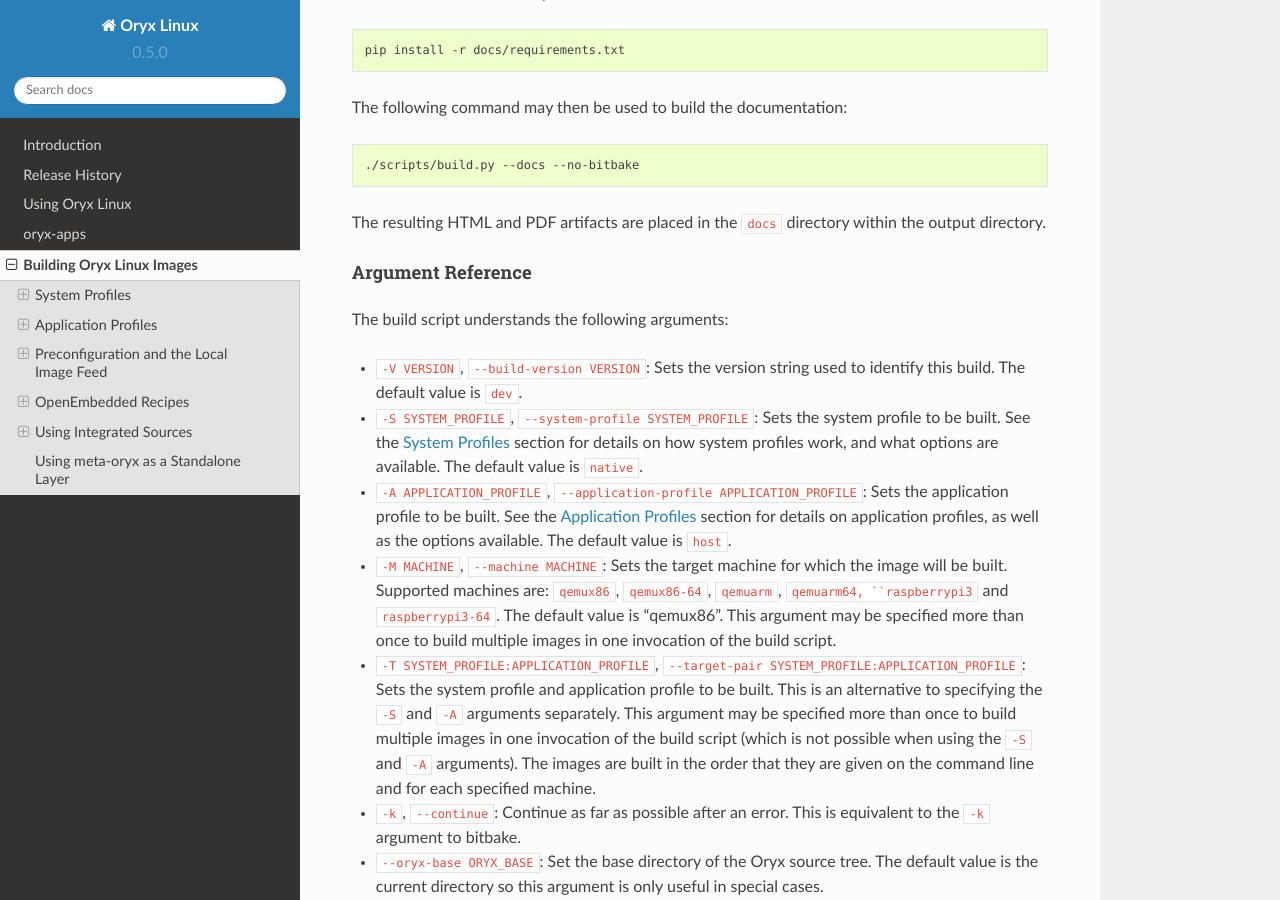
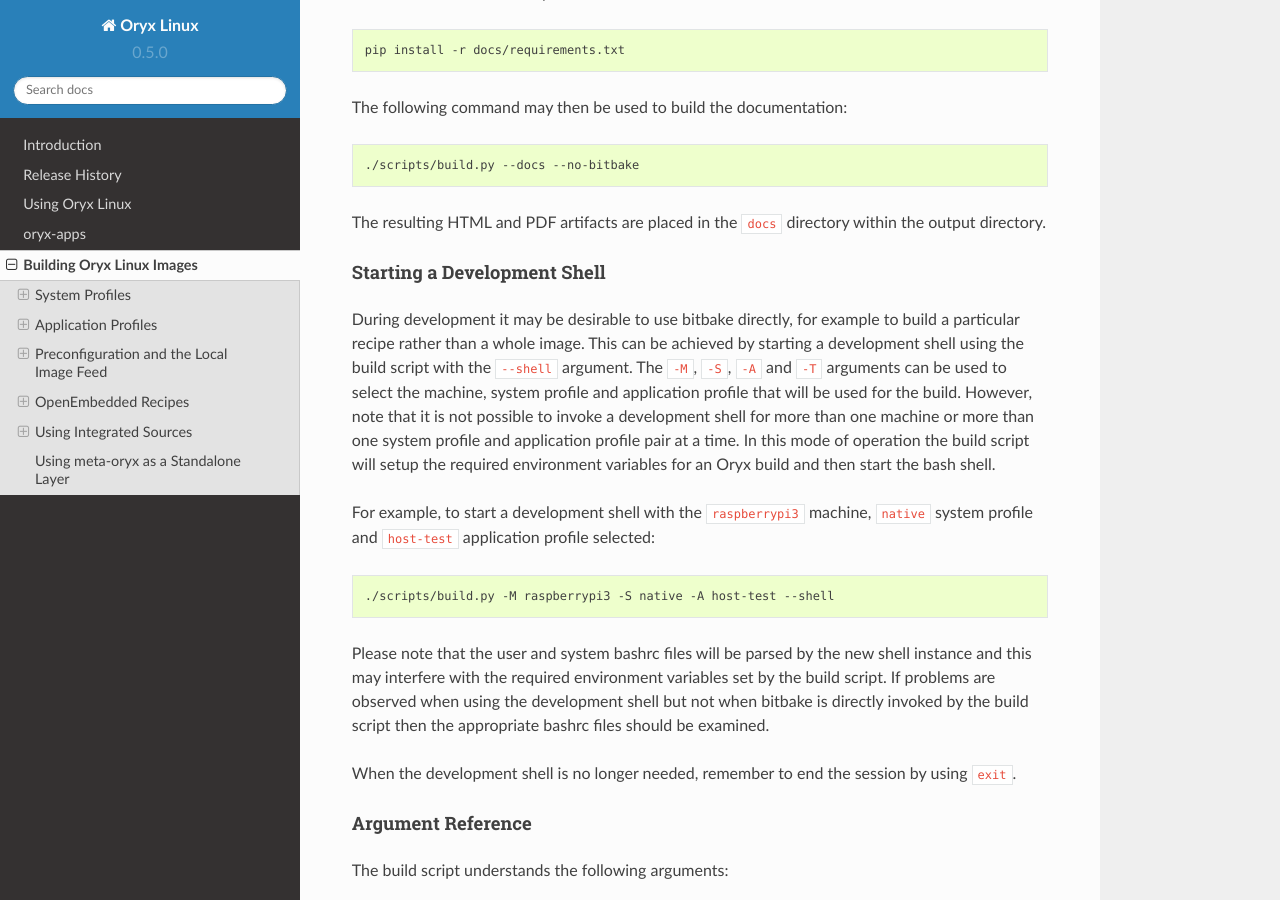
Before and after one commit to NetworkGradeLinux/mion, a Sphinx documentation site: the page built from docs/building-images.rst, in a window 1280 px wide and 900 px high, scrolled down 9195 px. Built offline with Sphinx 7.4.7 and the Read the Docs theme 2.0.0, drawn with Linux system fonts in a browser that asks for light colours; some of the changed text lies outside the part shown.

Commit message:
docs: Re-write and move section on running a development shell
Signed-off-by: Paul Barker <pbarker@oryx-linux.org>

```diff
--- a/docs/building-images.rst
+++ b/docs/building-images.rst
@@ -483,6 +483,34 @@
 The resulting HTML and PDF artifacts are placed in the ``docs`` directory
 within the output directory.
 
+Starting a Development Shell
+++++++++++++++++++++++++++++
+
+During development it may be desirable to use bitbake directly, for example to
+build a particular recipe rather than a whole image. This can be achieved by
+starting a development shell using the build script with the ``--shell``
+argument. The ``-M``, ``-S``, ``-A`` and ``-T`` arguments can be used to
+select the machine, system profile and application profile that will be used
+for the build. However, note that it is not possible to invoke a development
+shell for more than one machine or more than one system profile and
+application profile pair at a time. In this mode of operation the build
+script will setup the required environment variables for an Oryx build and
+then start the bash shell.
+
+For example, to start a development shell with the ``raspberrypi3`` machine,
+``native`` system profile and ``host-test`` application profile selected::
+
+    ./scripts/build.py -M raspberrypi3 -S native -A host-test --shell
+
+Please note that the user and system bashrc files will be parsed by the new
+shell instance and this may interfere with the required environment variables
+set by the build script. If problems are observed when using the development
+shell but not when bitbake is directly invoked by the build script then the
+appropriate bashrc files should be examined.
+
+When the development shell is no longer needed, remember to end the session by
+using ``exit``.
+
 Argument Reference
 ++++++++++++++++++
 
```
Also changed, not shown: other parts of docs/building-images.rst (+0 -14 lines).
